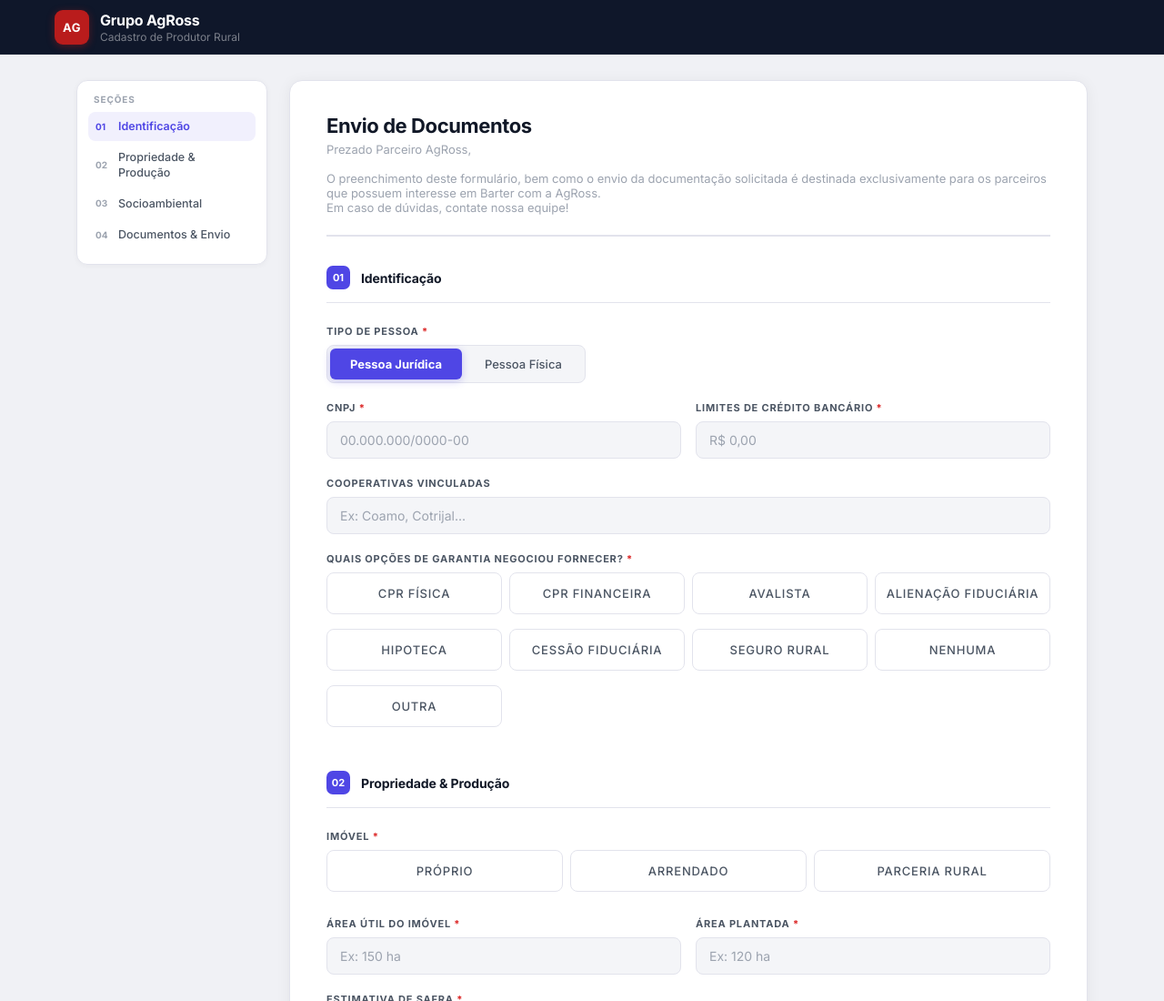
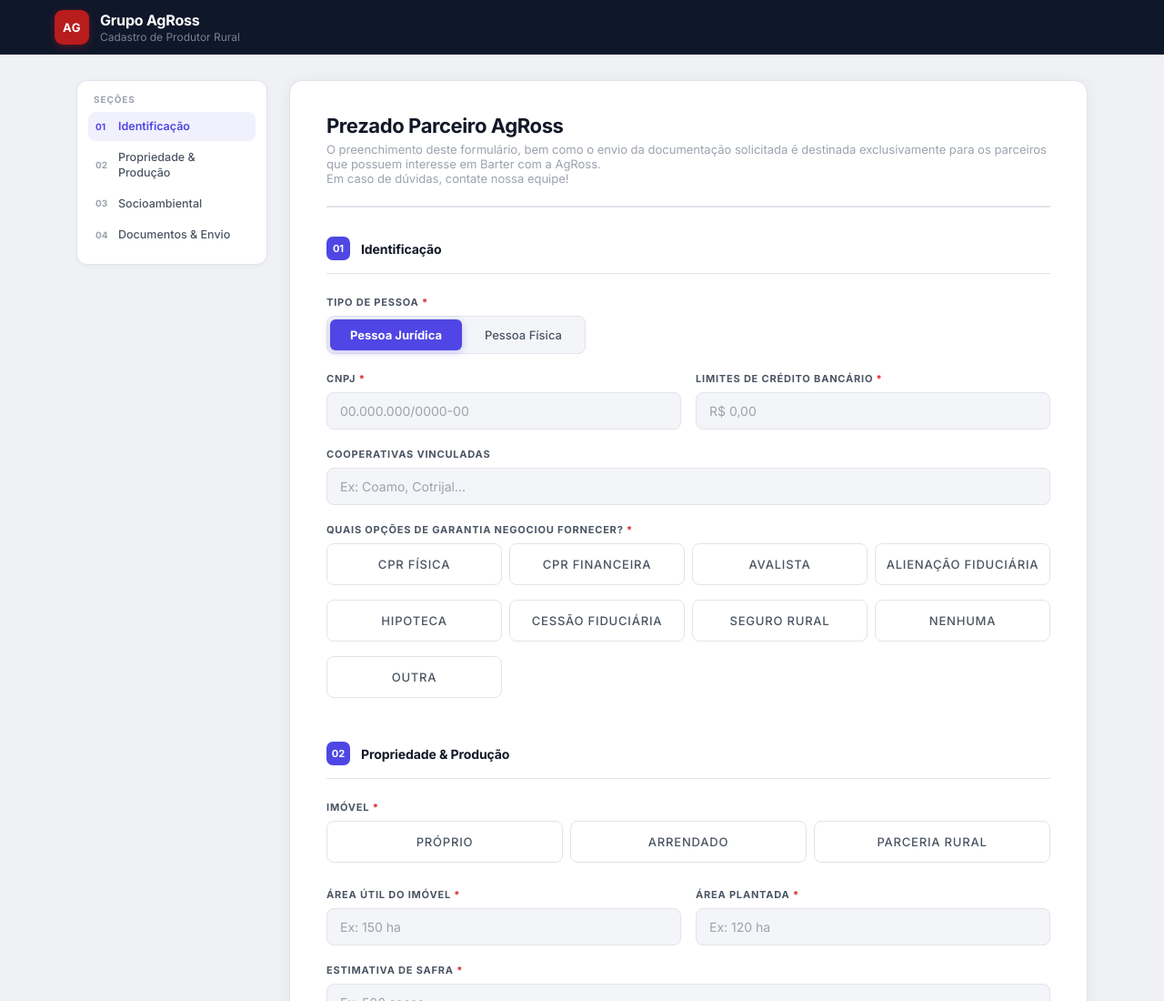
Before and after one commit to luciano7799/agross-docs, a website: page public/index.html in a window 1280 px wide. Shown: the top 1100 px of the page at 91% size. Drawn offline with Linux system fonts and the light colour scheme.

Commit message:
Troca título 'Envio de Documentos' por 'Prezado Parceiro AgRoss'

```diff
--- a/public/index.html
+++ b/public/index.html
@@ -50,8 +50,8 @@
       <div class="form-card">
 
         <div class="card-header">
-          <h2>Envio de Documentos</h2>
-          <p class="subtitle">Prezado Parceiro AgRoss,<br><br>O preenchimento deste formulário, bem como o envio da documentação solicitada é destinada exclusivamente para os parceiros que possuem interesse em Barter com a AgRoss.<br>Em caso de dúvidas, contate nossa equipe!</p>
+          <h2>Prezado Parceiro AgRoss</h2>
+          <p class="subtitle">O preenchimento deste formulário, bem como o envio da documentação solicitada é destinada exclusivamente para os parceiros que possuem interesse em Barter com a AgRoss.<br>Em caso de dúvidas, contate nossa equipe!</p>
         </div>
 
         <form id="formEnvio" novalidate>
```
